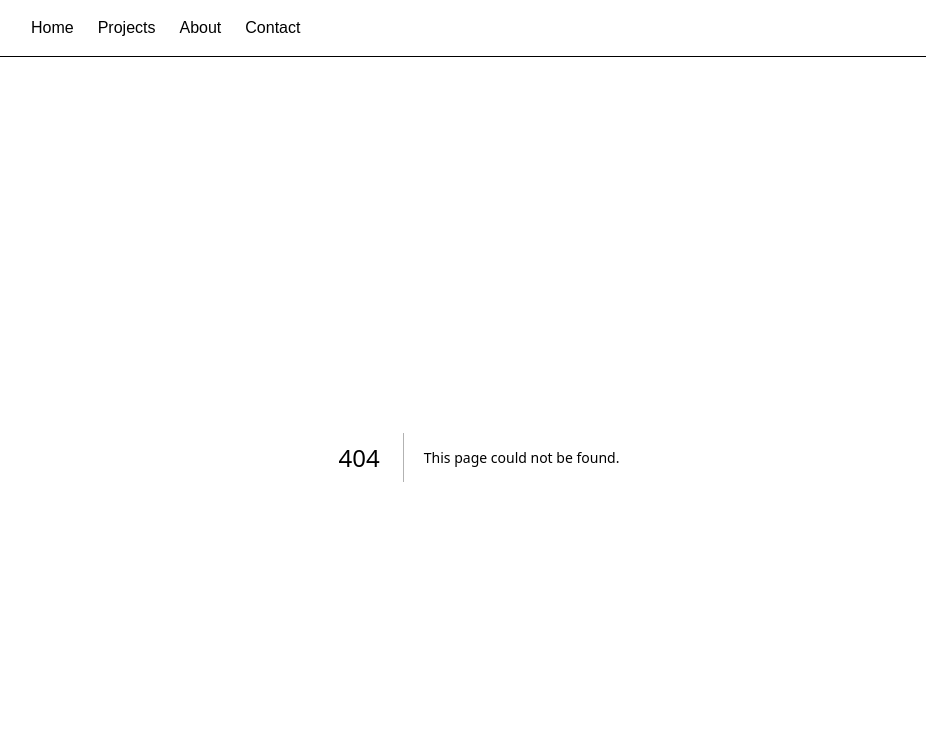
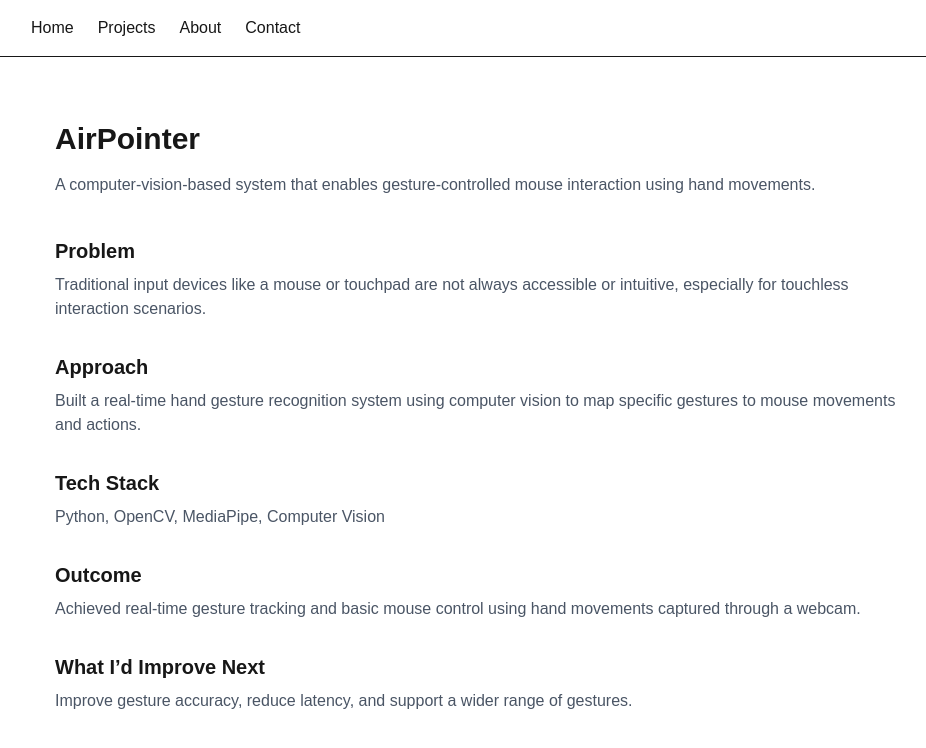
Before and after one commit to Karthikgowdajr/portfolio, a Next.js app: page /projects/airpointer in a window 1280 px wide. Before the commit this address had no page. Shown: the top 748 px of the page, without its empty margins (161-1087 px from the left). Built offline with nearby package versions, Linux system fonts and the light colour scheme.

Commit message:
adding airpointer and data sage case studies

```diff
--- a/app/page.tsx
+++ b/app/page.tsx
@@ -1,9 +1,30 @@
 export default function Home() {
   return (
-    <main className="min-h-screen flex items-center justify-center">
-      <h1 className="text-3xl font-bold">
-        K's — Portfolio coming Next 🚀
+    <main className="min-h-screen px-6 py-16 max-w-4xl mx-auto">
+      <h1 className="text-4xl font-bold tracking-tight">
+        Building AI-driven products from idea to deployment.
       </h1>
+
+      <p className="mt-6 text-lg text-gray-600">
+        I design and build systems that combine machine learning, software
+        engineering, and product thinking to solve real-world problems.
+      </p>
+
+      <div className="mt-10 flex gap-4">
+        <a
+          href="/projects"
+          className="px-5 py-2 rounded-md bg-black text-white"
+        >
+          View Projects
+        </a>
+
+        <a
+          href="/contact"
+          className="px-5 py-2 rounded-md border border-gray-300"
+        >
+          Contact
+        </a>
+      </div>
     </main>
   );
 }
--- /dev/null
+++ b/app/projects/airpointer/page.tsx
@@ -0,0 +1,52 @@
+export default function AirPointerCaseStudy() {
+  return (
+    <main className="min-h-screen px-6 py-16 max-w-4xl mx-auto">
+      <h1 className="text-3xl font-bold">AirPointer</h1>
+
+      <p className="mt-4 text-gray-600">
+        A computer-vision-based system that enables gesture-controlled
+        mouse interaction using hand movements.
+      </p>
+
+      <section className="mt-10">
+        <h2 className="text-xl font-semibold">Problem</h2>
+        <p className="mt-2 text-gray-600">
+          Traditional input devices like a mouse or touchpad are not always
+          accessible or intuitive, especially for touchless interaction
+          scenarios.
+        </p>
+      </section>
+
+      <section className="mt-8">
+        <h2 className="text-xl font-semibold">Approach</h2>
+        <p className="mt-2 text-gray-600">
+          Built a real-time hand gesture recognition system using computer
+          vision to map specific gestures to mouse movements and actions.
+        </p>
+      </section>
+
+      <section className="mt-8">
+        <h2 className="text-xl font-semibold">Tech Stack</h2>
+        <p className="mt-2 text-gray-600">
+          Python, OpenCV, MediaPipe, Computer Vision
+        </p>
+      </section>
+
+      <section className="mt-8">
+        <h2 className="text-xl font-semibold">Outcome</h2>
+        <p className="mt-2 text-gray-600">
+          Achieved real-time gesture tracking and basic mouse control using
+          hand movements captured through a webcam.
+        </p>
+      </section>
+
+      <section className="mt-8">
+        <h2 className="text-xl font-semibold">What I’d Improve Next</h2>
+        <p className="mt-2 text-gray-600">
+          Improve gesture accuracy, reduce latency, and support a wider
+          range of gestures.
+        </p>
+      </section>
+    </main>
+  );
+}
--- /dev/null
+++ b/app/projects/data-sage/page.tsx
@@ -0,0 +1,51 @@
+export default function DataSageCaseStudy() {
+  return (
+    <main className="min-h-screen px-6 py-16 max-w-4xl mx-auto">
+      <h1 className="text-3xl font-bold">Data Sage</h1>
+
+      <p className="mt-4 text-gray-600">
+        An AI-powered data analysis assistant that helps users explore,
+        query, and derive insights from datasets.
+      </p>
+
+      <section className="mt-10">
+        <h2 className="text-xl font-semibold">Problem</h2>
+        <p className="mt-2 text-gray-600">
+          Non-technical users struggle to extract insights from raw datasets
+          and often rely on manual queries or dashboards.
+        </p>
+      </section>
+
+      <section className="mt-8">
+        <h2 className="text-xl font-semibold">Approach</h2>
+        <p className="mt-2 text-gray-600">
+          Built an AI assistant that interprets natural language queries,
+          analyzes structured data, and returns meaningful insights.
+        </p>
+      </section>
+
+      <section className="mt-8">
+        <h2 className="text-xl font-semibold">Tech Stack</h2>
+        <p className="mt-2 text-gray-600">
+          Python, Pandas, LLMs, FastAPI, Streamlit
+        </p>
+      </section>
+
+      <section className="mt-8">
+        <h2 className="text-xl font-semibold">Outcome</h2>
+        <p className="mt-2 text-gray-600">
+          Enabled faster data exploration and reduced dependency on manual
+          analysis workflows.
+        </p>
+      </section>
+
+      <section className="mt-8">
+        <h2 className="text-xl font-semibold">What I’d Improve Next</h2>
+        <p className="mt-2 text-gray-600">
+          Improve query accuracy, add memory across sessions, and support
+          larger datasets.
+        </p>
+      </section>
+    </main>
+  );
+}
--- a/app/projects/page.tsx
+++ b/app/projects/page.tsx
@@ -1,10 +1,53 @@
+import Link from "next/link";
+
 export default function ProjectsPage() {
   return (
     <main className="min-h-screen px-6 py-16 max-w-4xl mx-auto">
       <h1 className="text-3xl font-bold">Projects</h1>
+
       <p className="mt-4 text-gray-600">
-        Selected projects showcasing my work and thinking.
+        A selection of projects where I focused on problem-solving,
+        implementation, and iteration.
       </p>
+
+      <div className="mt-10 space-y-6">
+
+
+        {/* Data Sage */}
+        <div className="border p-6 rounded-lg">
+  <h2 className="text-xl font-semibold">Data Sage</h2>
+  <p className="mt-2 text-gray-600">
+    An AI-powered data analysis assistant that helps users explore,
+    query, and derive insights from datasets.
+  </p>
+
+  <a
+    href="/projects/data-sage"
+    className="inline-block mt-4 underline"
+  >
+    View case study →
+  </a>
+</div>
+
+
+        {/* AirPointer */}
+       <div className="border p-6 rounded-lg">
+  <h2 className="text-xl font-semibold">AirPointer</h2>
+  <p className="mt-2 text-gray-600">
+    A computer-vision-based system that enables gesture-controlled
+    mouse interaction using hand movements.
+  </p>
+
+  <a
+    href="/projects/airpointer"
+    className="inline-block mt-4 underline"
+  >
+    View case study →
+  </a>
+</div>
+
+
+      </div>
     </main>
   );
 }
```
